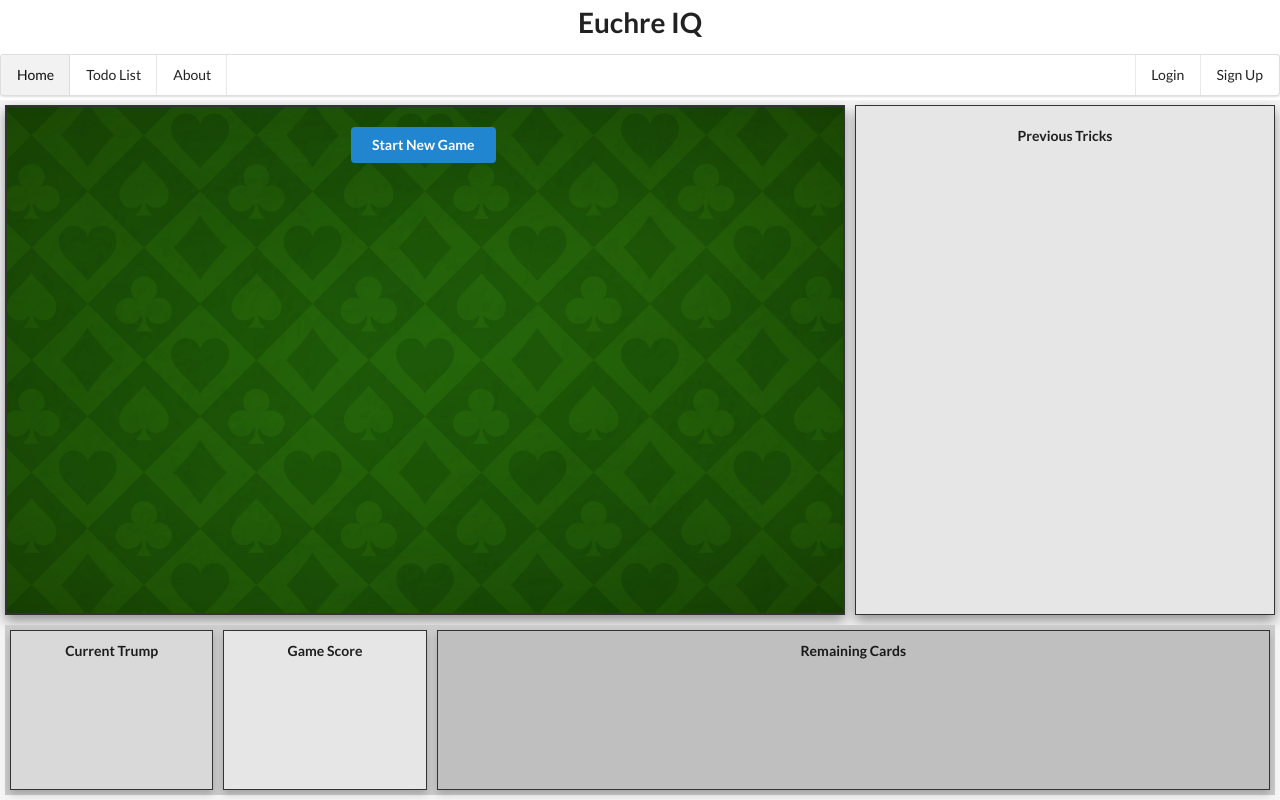
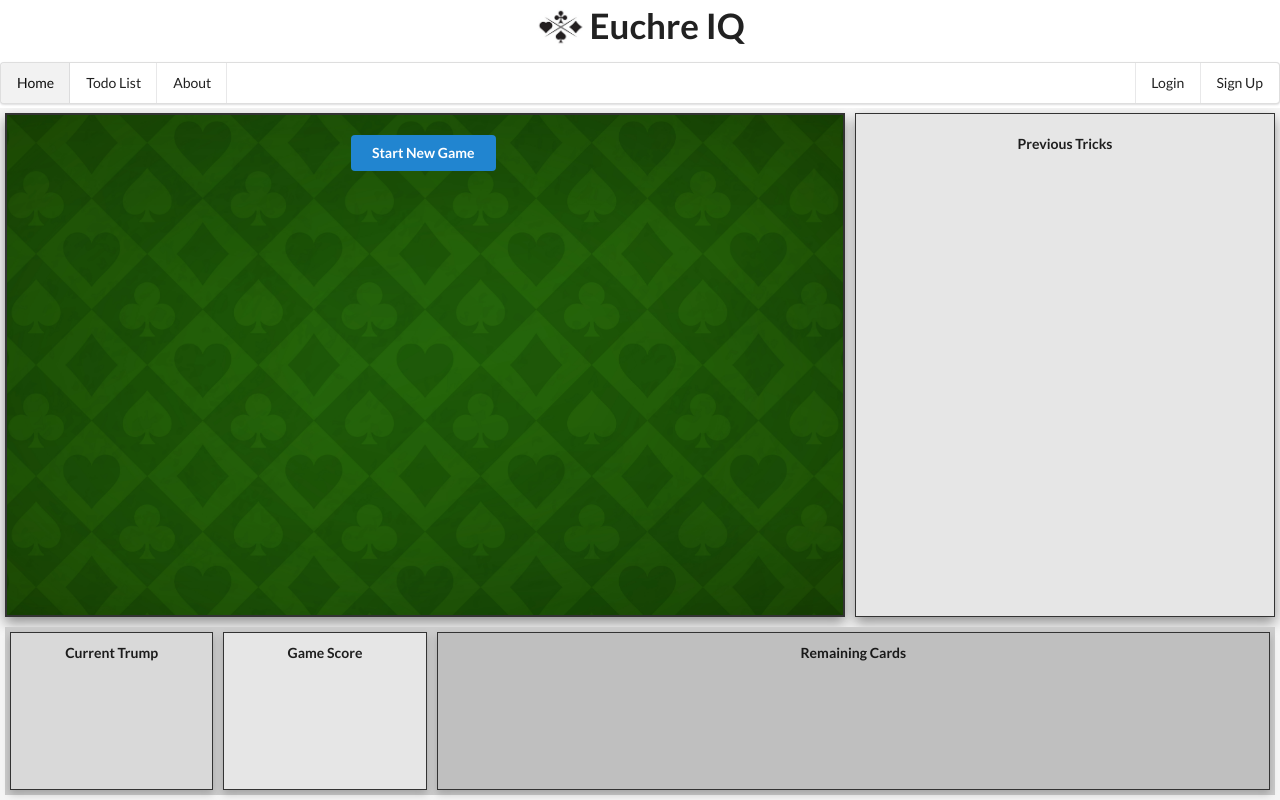
Before and after one commit to gimes28/Euchre-Project, a Django app: page / in a window 1280 px wide. Run offline with Django 5.2, Linux system fonts and the light colour scheme.

Commit message:
Update header

```diff
--- a/App/euchreapp/static/css/styles.css
+++ b/App/euchreapp/static/css/styles.css
@@ -3,8 +3,8 @@
     grid-template-columns: 2fr 1fr; /* Two-thirds height for left top column, one-third for right top column */
     grid-template-rows: 3fr 1fr; /* Three-quarter height for top rows, one-quarter for bottom */
     gap: 10px; /* Optional: Space between grid items */
-    height: calc(100vh - 100px); /* Full viewport height minus toolbar height */
-    max-height: calc(100vh - 100px); /* Full viewport height minus toolbar height */
+    height: calc(100vh - 108px); /* Full viewport height minus toolbar height */
+    max-height: calc(100vh - 108px); /* Full viewport height minus toolbar height */
     width: 100%; /* Full width */
     box-sizing: border-box; /* Include padding in height and width */
     background-color: #f5f5f5; /* Light grey background */
@@ -89,3 +89,10 @@
     border: 1px solid #333333;
     box-shadow: 0 4px 8px rgba(0, 0, 0, 0.2);
 }
+
+/* Icon styling */
+.header-logo {
+    width: 1.5em !important; /* Match the font size of the text */
+    vertical-align: top !important; /* Align the image vertically with the text */
+    margin-right: -5px !important;
+}
--- a/App/euchreapp/templates/home.html
+++ b/App/euchreapp/templates/home.html
@@ -21,7 +21,10 @@
 </head>
 <body>
     <div class="ui fluid container">
-        <h1 class="ui center aligned header" style="padding-top: 8px;">Euchre IQ</h1>
+        <h1 class="ui center aligned header" style="padding-top: 8px; font-size: 2.5rem !important;">
+            <img src="{% static 'images/euchre-logo.png' %}" alt="Euchre Logo" class="header-logo">
+            Euchre IQ
+        </h1>
 
         <!-- Toolbar Section -->
         <div class="ui menu">
```
Also changed, not shown: App/euchreapp/db.sqlite3, App/euchreapp/static/images/euchre-iq-logo-alt.png (added), App/euchreapp/static/images/euchre-logo.png (added).
